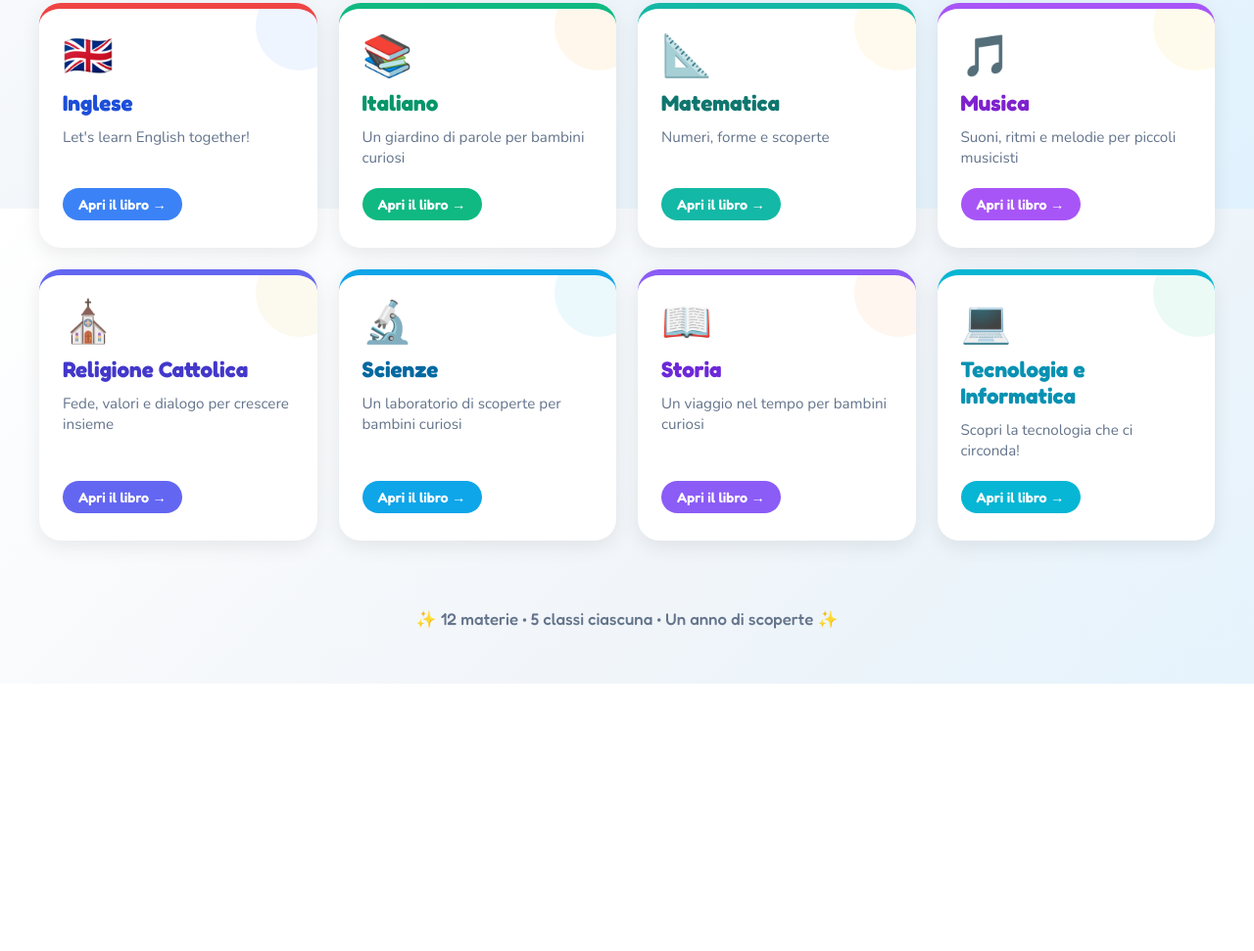
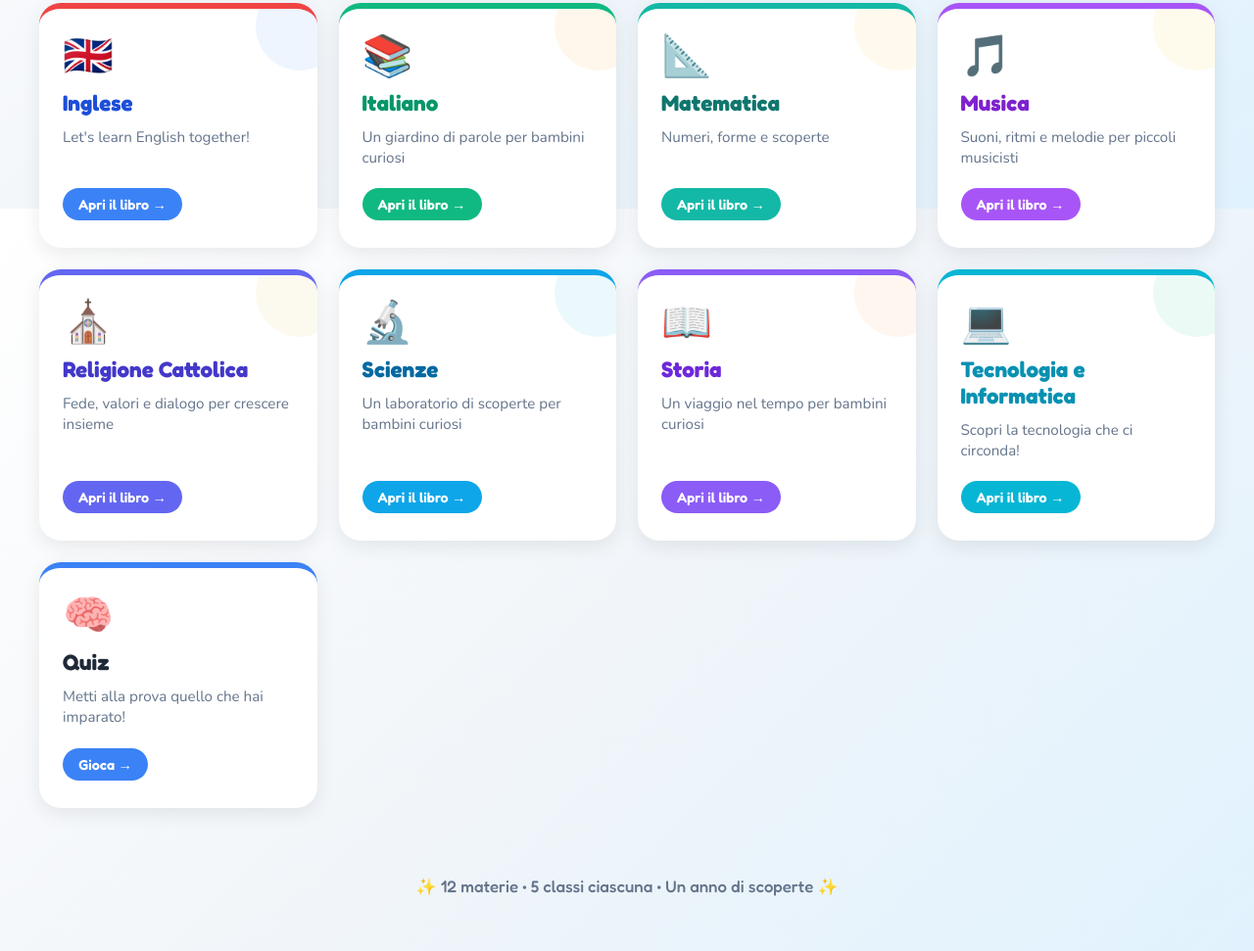
Before and after one commit to Numerodieci/miei-libri, a plain HTML site: page index.html in a window 1280 px wide. Shown: the part 587-1558 px from the top of the page at 98% size. Before the commit the page ends 1285 px from the top, so only its background shows below. Drawn offline with nearby package versions, Linux system fonts and the light colour scheme.

Commit message:
Refactor index.html structure and content

```diff
--- a/index.html
+++ b/index.html
@@ -112,6 +112,12 @@
       <span class="card-cta">Apri il libro →</span>
     </a>
 
+    <a href="quiz.html" class="card card-quiz" data-libro="quiz.html" data-keywords="quiz gioco domande verifica test classe mette alla prova">
+      <span class="card-emoji">🧠</span>
+      <h2>Quiz</h2>
+      <p>Metti alla prova quello che hai imparato!</p>
+      <span class="card-cta">Gioca →</span>
+    </a>
   </main>
 
   <footer>
```
